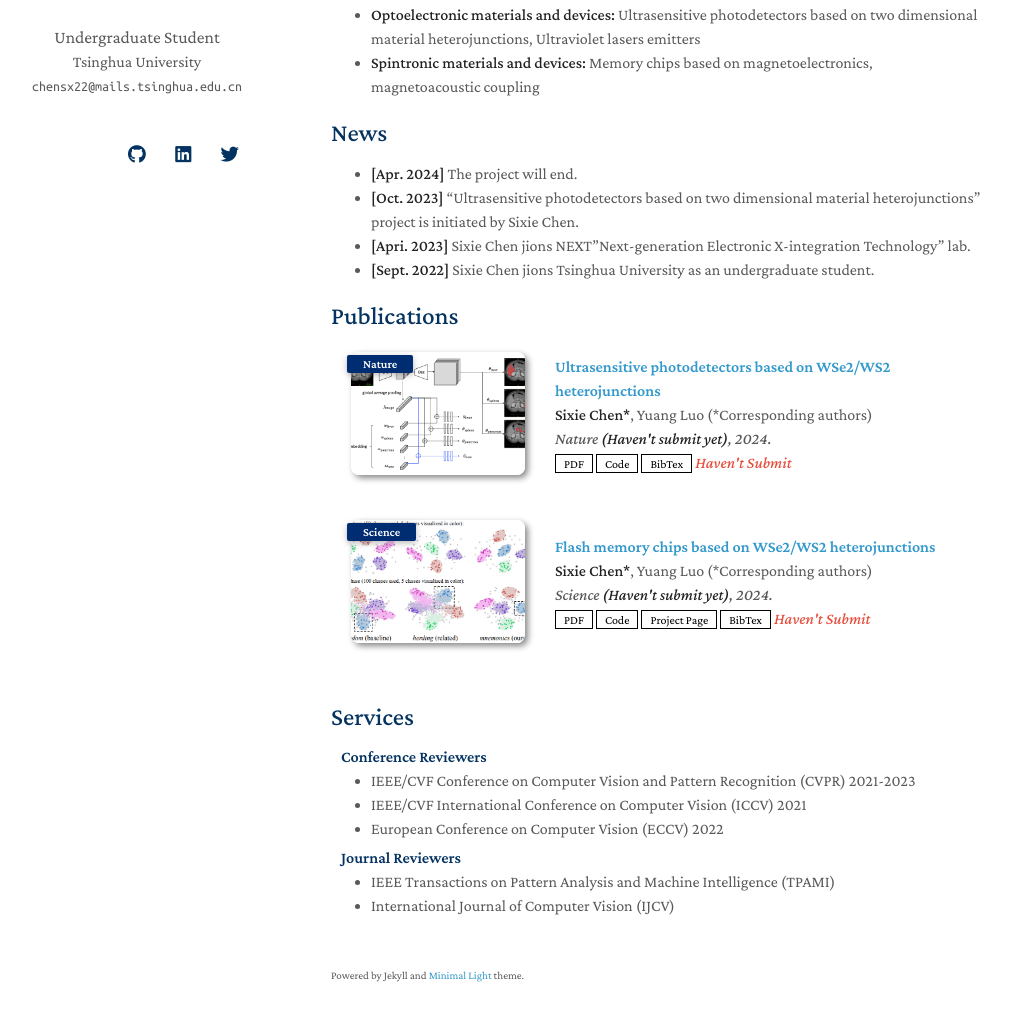
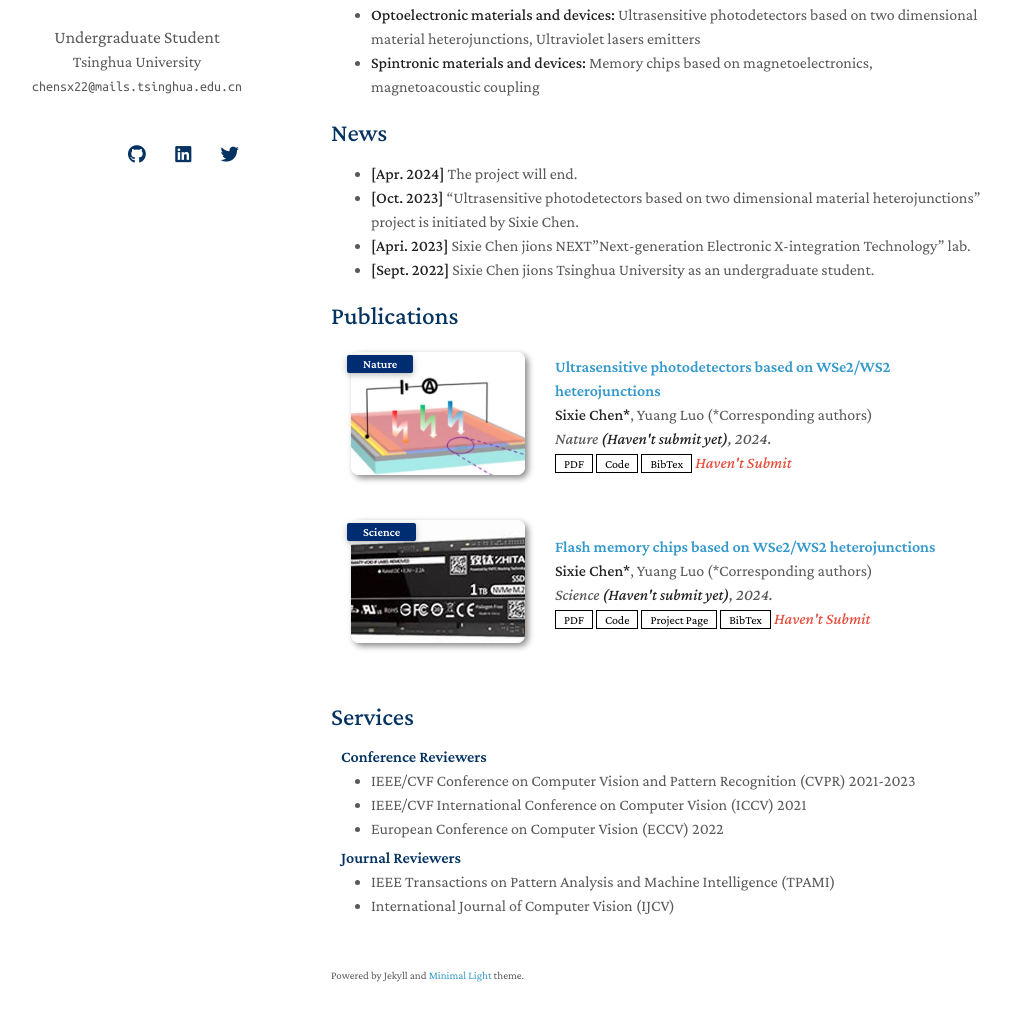
Before and after one commit to SixieChen/Sixie-Chen, a Jekyll site: the page built from index.md, in a window 1280 px wide and 1272 px high. Shown: the part 216-1237 px from the top of the window, without its empty margins (139-1150 px from the left). Built offline with Jekyll 4.4.1, drawn with Linux system fonts in a browser that asks for light colours; nearby versions of some CDN libraries; a style sheet for code colours, icons or effects is not loaded; our own code applies the rules of GitHub Pages for plain Markdown files.

Commit message:
Update publications.yml

```diff
--- a/_data/publications.yml
+++ b/_data/publications.yml
@@ -7,7 +7,7 @@ main:
     pdf: https://arxiv.org/pdf/2306.00988.pdf
     code: https://github.com/MrGiovanni/ContinualLearning
     bibtex: https://bib.yliu.me/MICCAI23.txt
-    image: ./assets/img/teaser_example_2.png
+    image: ./assets/img/Figure2.png
     notes: Haven't Submit
 
   - title: Flash memory chips based on WSe2/WS2 heterojunctions
@@ -19,4 +19,4 @@ main:
     page: https://class-il.mpi-inf.mpg.de/mnemonics/
     bibtex: https://class-il.mpi-inf.mpg.de/mnemonics/
     notes: Haven't Submit
-    image: ./assets/img/teaser_example.png
+    image: ./assets/img/Figure1.png
```
